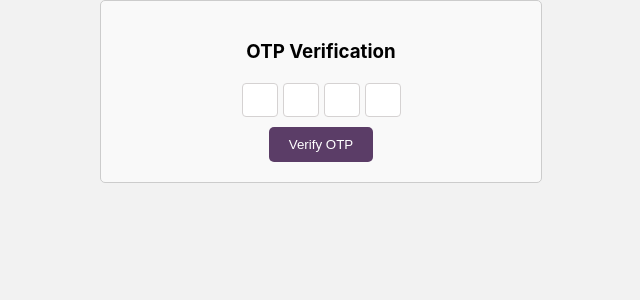
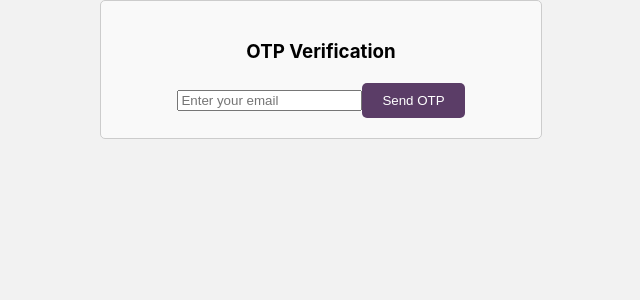
Before and after one commit to Abhishauk/UserCreation, a React (Create React App) app in the folder client/: page /signinOTP in a window 1280 px wide. Shown: the top 300 px of the page, without its empty margins (319-959 px from the left). Built offline with nearby package versions, Linux system fonts and the light colour scheme.

Commit message:
signin with otp

```diff
--- a/client/src/components/signIn.tsx
+++ b/client/src/components/signIn.tsx
@@ -27,15 +27,19 @@ const SignIn = () => {
         data: formData
       })
       console.log("Response from server:", response.data);
-
+      navigate("/mainPage")
       setFormData({ email: "", password: "" });
       setOtpSent(true);
       setSuccessMessage("OTP sent successfully.");
-      navigate("/signinotp",{ state: { formData } });
+
     } catch (error) {
       console.error("Error submitting form:", error);
     }
   };
+  const handleotp = () => {
+    navigate("/signinotp",{ state: { formData } });
+
+  }
 
   return (
     <div className="signup-container">
@@ -67,7 +71,7 @@ const SignIn = () => {
 
             <button type="submit">Sign In</button>
             {/* <button type="submit">Sign Up</button> */}
-            {/* <button onClick={handleotp}>Sign In with OTP</button> */}
+            <button onClick={handleotp}>Sign In with OTP</button>
           </form>
         </div>
       </div>
--- a/client/src/components/signinOTP.tsx
+++ b/client/src/components/signinOTP.tsx
@@ -6,6 +6,7 @@ import { useLocation } from 'react-router-dom';
 
 const SigninOTP: React.FC = () => {
 
+  const [email, setEmail] = useState<string>(""); // State for email input
   const [otp, setOtp] = useState<string[]>(["", "", "", ""]); // Array to hold individual OTP digits
   const [successMessage, setSuccessMessage] = useState<string>("");
   const [errorMessage, setErrorMessage] = useState<string>("");
@@ -16,28 +17,46 @@ const SigninOTP: React.FC = () => {
   const formData = location.state?.formData;
   console.log("xxxxxxxxxx",formData);
 
+  const handleSendOtp = async (): Promise<void> => {
+    try {
+      const response = await axios.post(
+        "http://localhost:6001/signin-sendotp",
+        {
+          email: email
+        }
+      );
+      console.log(response.data); // Assuming the backend sends some response data
+      setSuccessMessage("OTP sent successfully to your email.");
+      setErrorMessage("");
+    } catch (error) {
+      console.error("Error sending OTP:", error);
+      setErrorMessage("Error sending OTP. Please try again.");
+      setSuccessMessage("");
+    }
+  };
+
   const handleVerifyOtp = async (): Promise<void> => {
     try {
       const enteredOtp: string = otp.join("");
-      console.log("3333333", enteredOtp);
+      console.log("Entered OTP:", enteredOtp);
 
       const response = await axios.post(
-        "http://localhost:6001/verifyotp-signin",
+        "http://localhost:6001/verifyotp",
         {
-          data:formData,
+          email: email,
           otp: enteredOtp
         }
       );
-      console.log(response.data); // Assuming the backend sends some response data
-      // Handle response from the backend accordingly
+
+      // Assuming the backend sends some response data
       if (response.status === 200) {
         setSuccessMessage("OTP verified successfully");
         setErrorMessage("");
+        navigate("/mainPage");
       } else {
         setErrorMessage("Invalid OTP");
         setSuccessMessage("");
       }
-      navigate("/mainPage");
     } catch (error) {
       console.error("Error verifying OTP:", error);
       setErrorMessage("Error verifying OTP. Please try again.");
@@ -51,19 +70,38 @@ const SigninOTP: React.FC = () => {
     setOtp(newOtp);
   };
 
+  const handleEmailChange = (e: React.ChangeEvent<HTMLInputElement>): void => {
+    setEmail(e.target.value);
+  };
+
   return (
     <div className='otpcontainer'>
       <h3>OTP Verification</h3>
 
+      {successMessage && <div className='success'>{successMessage}</div>}
+      {errorMessage && <div className='error'>{errorMessage}</div>}
 
-    <div className='success'>{successMessage}</div>
+      {!successMessage && (
         <div className='verification'>
+          <input
+            type='email'
+            placeholder='Enter your email'
+            value={email}
+            onChange={handleEmailChange}
+          />
+          <button className='btn' onClick={handleSendOtp}>
+            Send OTP
+          </button>
+        </div>
+      )}
 
+      {successMessage && !errorMessage && (
+        <div className='verification'>
           <div className='otp-input-fields'>
             {otp.map((digit, index) => (
               <input
                 key={index}
-              type='num'
+                type='number'
                 className={`otp_num otp_num_${index + 1}`}
                 maxLength={1}
                 value={digit}
@@ -71,12 +109,11 @@ const SigninOTP: React.FC = () => {
               />
             ))}
           </div>
-        <div className='error'>{errorMessage}</div>
           <button className='btn' onClick={handleVerifyOtp}>
             Verify OTP
           </button>
         </div>
-
+      )}
     </div>
   );
 };
```
Lines whose indentation alone changed are shown as unchanged.
